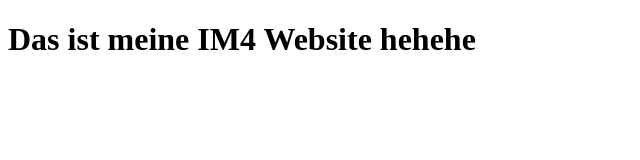
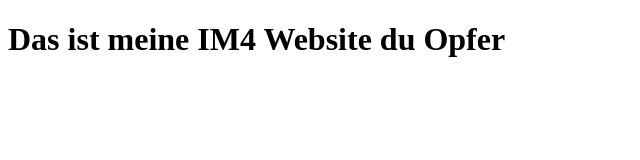
Before and after one commit to melinalibu/IM4, a plain HTML site: page index.html in a window 1280 px wide. Shown: the whole page, without its empty margins (0-640 px from the left). Drawn offline with Linux system fonts and the light colour scheme.

Commit message:
Update index.html

```diff
--- a/index.html
+++ b/index.html
@@ -6,6 +6,6 @@
     <title>Document</title>
 </head>
 <body>
-    <h1>Das ist meine IM4 Website hehehe</h1>
+    <h1>Das ist meine IM4 Website du Opfer</h1>
 </body>
 </html>
```
